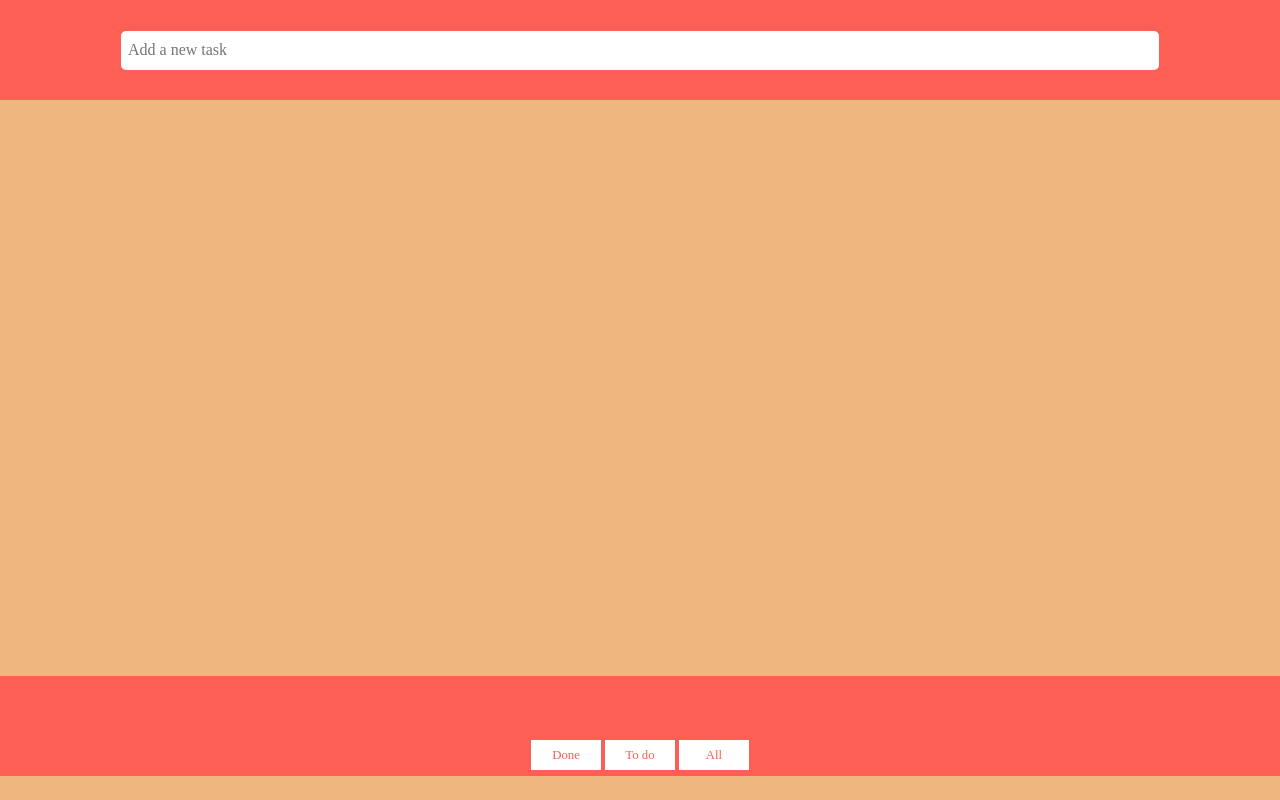
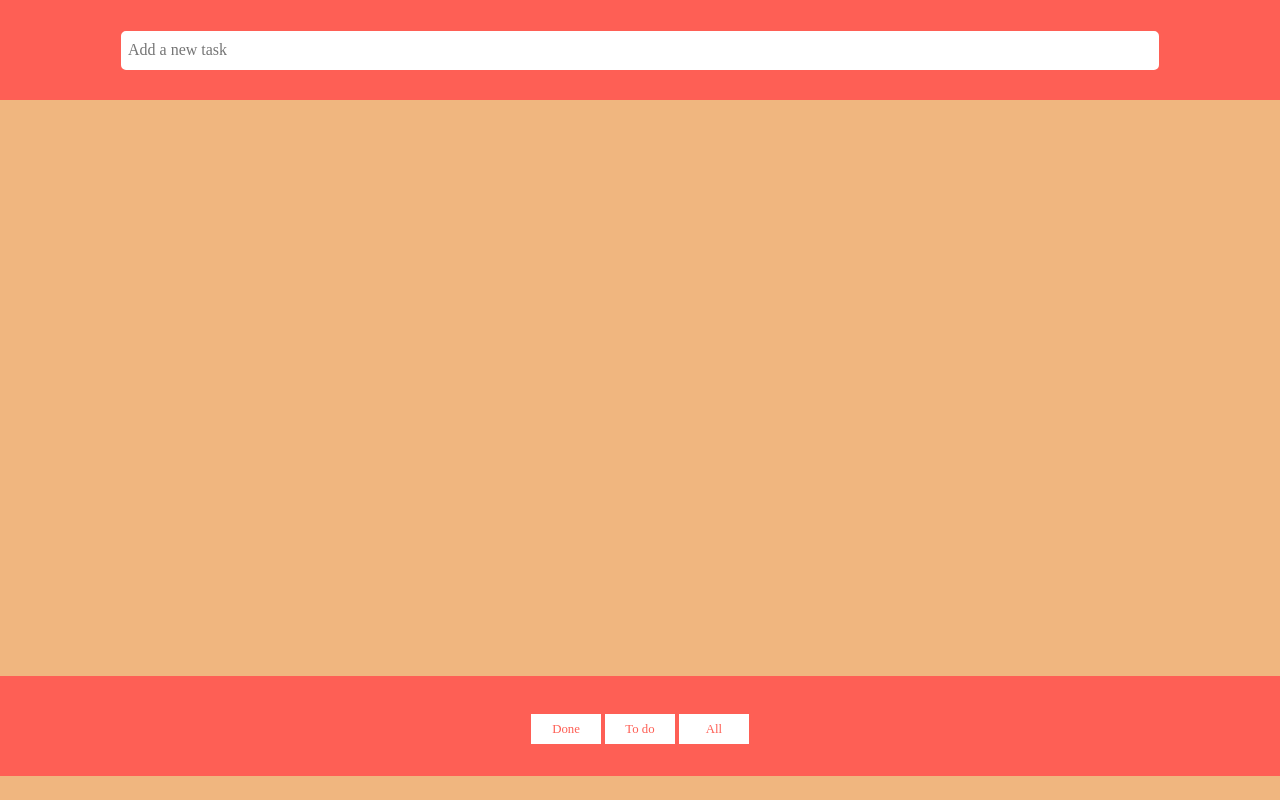
Before and after one commit to carynligon/ToDo, a plain HTML site: page index.html in a window 1280 px wide. Drawn offline with nearby package versions, Linux system fonts and the light colour scheme; no server answers.

Commit message:
updated some styling about to scratch all checkbox work because it's no good

```diff
--- a/main.css
+++ b/main.css
@@ -53,7 +53,7 @@ footer {
   height: 40px;
   width: 35%;
   margin: 0 auto;
-  padding-top: 5%; }
+  padding-top: 3%; }
   #button-wrapper input {
     background: #fff;
     color: #FE5F55;
@@ -74,5 +74,12 @@ footer {
   #button-wrapper {
     width: 100%;
     padding-top: 10%; } }
+@media screen and (min-width: 950px) {
+  main {
+    width: 60%;
+    margin: 0 auto; }
+
+  #task-list, #completed-list {
+    margin-top: 2%; } }
 
 /*# sourceMappingURL=main.css.map */
```
